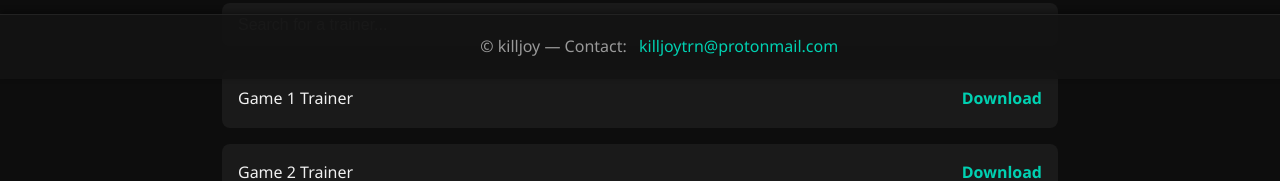
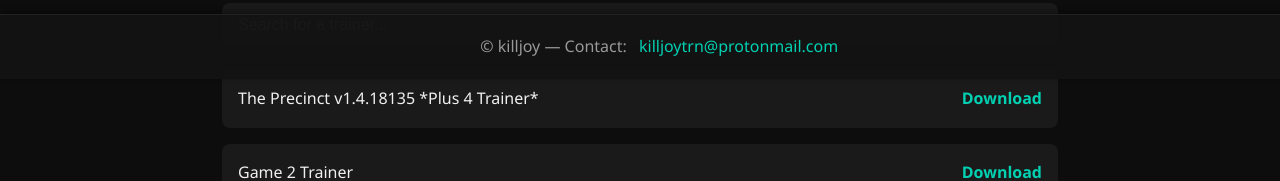
Before and after one commit to killthejoy/killthejoy.github.io, a plain HTML site: page index.html in a window 1280 px wide. Shown: the part 721-902 px from the top of the page. Drawn offline with Linux system fonts and the light colour scheme.

Commit message:
Update index.html
Add DL link for game.

```diff
--- a/index.html
+++ b/index.html
@@ -164,7 +164,7 @@
     <section id="trainers">
       <input type="text" id="search" placeholder="Search for a trainer...">
       <div id="trainer-list">
-        <div class="trainer-item">Game 1 Trainer <a href="trainers/game1.zip">Download</a></div>
+        <div class="trainer-item">The Precinct v1.4.18135 *Plus 4 Trainer* <a href="trn/the.precinct.v1.4.18135.plus.4.trainer-killjoy.rar">Download</a></div>
         <div class="trainer-item">Game 2 Trainer <a href="trainers/game2.zip">Download</a></div>
         <div class="trainer-item">Another Game Trainer <a href="trainers/game3.zip">Download</a></div>
       </div>
@@ -202,4 +202,5 @@
     });
   </script>
 </body>
+
 </html>
```
